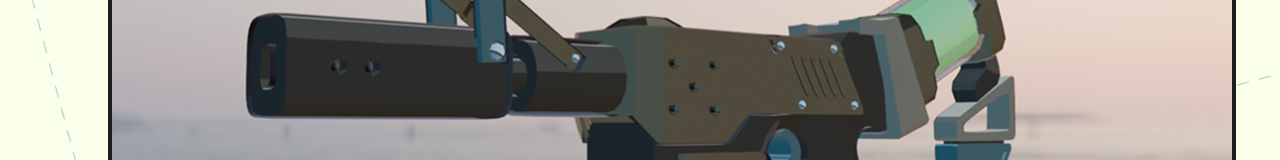
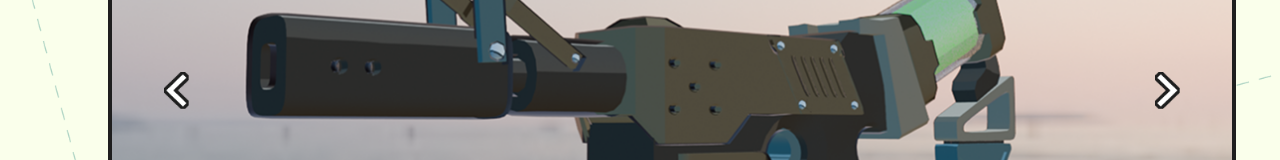
Before and after one commit to kremeranna/portfolio_8sem, a plain HTML site: page proj_1.html in a window 1280 px wide. Shown: the part 556-716 px from the top of the page. Drawn offline with Linux system fonts and the light colour scheme; a web font is replaced by a local one.

Commit message:
Update proj_1.css

```diff
--- a/css/proj_1.css
+++ b/css/proj_1.css
@@ -290,10 +290,10 @@ body {
 
 
 .proj_buttons {
-    margin-top: -72px;
+    margin-top: -341px;
     margin-left: 56px;
     margin-right: 56px;
-    margin-bottom: 32px;
+    margin-bottom: 333px;
 
     display: flex;
     flex-direction: row;
```
